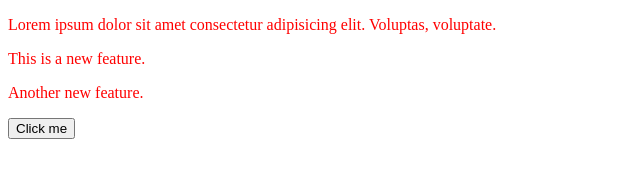
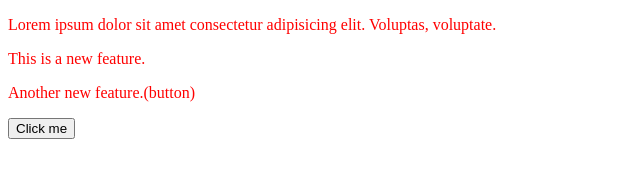
Before and after one commit to Palden371/localrepo, a plain HTML site: page index.html in a window 1280 px wide. Shown: the full height of the page, 0-640 px from the left. Drawn offline with Linux system fonts and the light colour scheme.

```diff
--- a/index.html
+++ b/index.html
@@ -11,7 +11,7 @@
 <body>
     <p>Lorem ipsum dolor sit amet consectetur adipisicing elit. Voluptas, voluptate.</p>
     <p>This is a new feature. </p>
-    <P>Another new feature.</P>
+    <P>Another new feature.(button)</P>
     <button>Click me</button>
 </body>
 </html>
```
